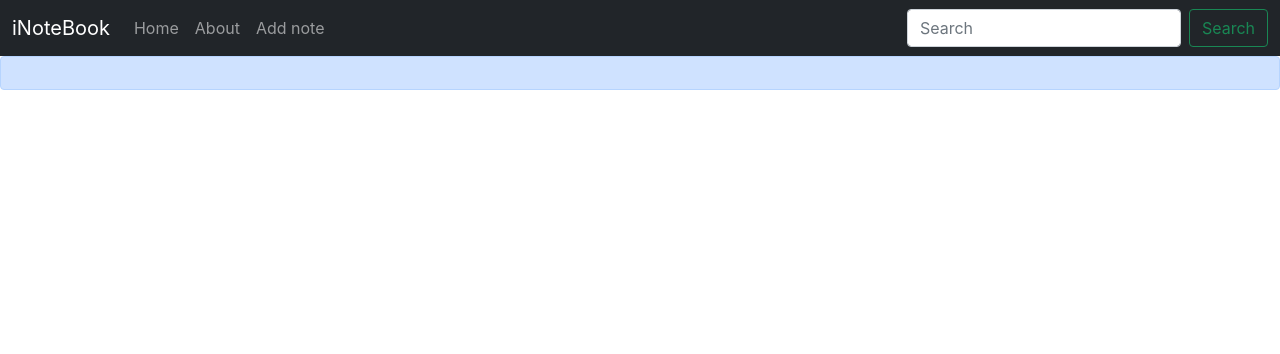
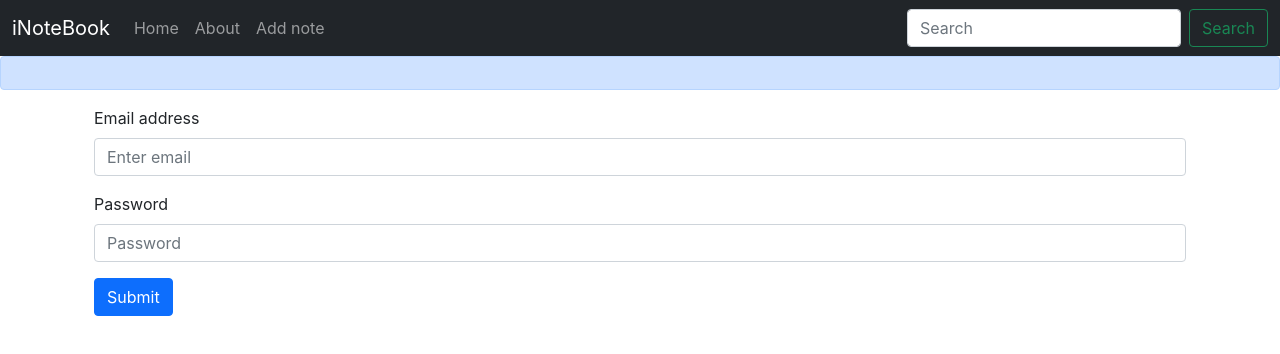
Before and after one commit to samantaavijit/i-note-book, a React (Create React App) app: page /login in a window 1280 px wide. Shown: the top 354 px of the page. Built offline with nearby package versions, Linux system fonts and the light colour scheme.

Commit message:
implement login

```diff
--- a/package.json
+++ b/package.json
@@ -14,6 +14,7 @@
     "react-dom": "^17.0.2",
     "react-router-dom": "^5.3.0",
     "react-scripts": "4.0.3",
+    "validator": "^13.6.0",
     "web-vitals": "^1.1.2"
   },
   "scripts": {
--- a/src/App.js
+++ b/src/App.js
@@ -6,6 +6,8 @@ import About from "./components/About";
 import NoteState from "./context/notes/NoteState";
 import AddNote from "./components/AddNote";
 import MyAlert from "./components/MyAlert";
+import Login from "./components/Login";
+import Signup from "./components/Signup";
 
 function App() {
   return (
@@ -23,7 +25,13 @@ function App() {
                 <About />
               </Route>
               <Route exact path="/createnote">
-                <AddNote/>
+                <AddNote />
+              </Route>
+              <Route exact path="/login">
+                <Login />
+              </Route>
+              <Route exact path="/signup">
+                <Signup />
               </Route>
             </Switch>
           </div>
--- /dev/null
+++ b/src/components/Login.jsx
@@ -0,0 +1,93 @@
+import React, { Component } from "react";
+import { Form, Button, Container } from "react-bootstrap";
+import { Redirect } from "react-router";
+import validator from "validator";
+
+export default class Login extends Component {
+  state = {
+    email: "",
+    password: "",
+  };
+  checkValidation = () => {
+    const email = this.state.email;
+    const password = this.state.password;
+    let isValid = true;
+
+    let emailErr = null;
+    let passwordErr = null;
+    if (!validator.isEmail(email)) {
+      isValid = false;
+      emailErr = "Enter valid Email";
+    }
+    if (password.length < 6) {
+      isValid = false;
+      passwordErr = "Enter valid password";
+    }
+    this.setState({ emailErr, passwordErr });
+    return isValid;
+  };
+  loginForn = (e) => {
+    e.preventDefault();
+    if (this.checkValidation()) {
+      this.login();
+    }
+  };
+  login = async () => {
+    const response = await fetch("http://localhost:5000/api/auth/login", {
+      method: "POST",
+      headers: {
+        "Content-Type": "application/json",
+      },
+      body: JSON.stringify(this.state),
+    });
+    if (response.ok) {
+      // SAVE the token and redirect to login page
+      const result = await response.json();
+        localStorage.setItem("token", result.authToken);
+        this.setState({email:null})
+    } else {
+      console.log(response);
+    }
+  };
+  render() {
+    if (localStorage.getItem("token")) {
+      return <Redirect to="/" />;
+    }
+    return (
+      <>
+        <Container>
+          <Form onSubmit={this.loginForn} id="login_form">
+            <Form.Group className="mb-3" controlId="email">
+              <Form.Label>Email address</Form.Label>
+              <Form.Control
+                type="email"
+                placeholder="Enter email"
+                required
+                onChange={(e) => this.setState({ email: e.target.value })}
+              />
+              <Form.Text className="text-danger">
+                {this.state.emailErr}
+              </Form.Text>
+            </Form.Group>
+
+            <Form.Group className="mb-3" controlId="password">
+              <Form.Label>Password</Form.Label>
+              <Form.Control
+                type="password"
+                placeholder="Password"
+                required
+                onChange={(e) => this.setState({ password: e.target.value })}
+              />
+              <Form.Text className="text-danger">
+                {this.state.passwordErr}
+              </Form.Text>
+            </Form.Group>
+            <Button variant="primary" type="submit">
+              Submit
+            </Button>
+          </Form>
+        </Container>
+      </>
+    );
+  }
+}
--- a/src/components/Notes.jsx
+++ b/src/components/Notes.jsx
@@ -133,6 +133,7 @@ export default class Notes extends Component {
         </Modal>
         <div className="row">
           <h2 className="text-center">Your Notes</h2>
+          {notes.length === 0 && "No notes to display"}
           {notes.map((note) => {
             return (
               <NoteItem
--- a/src/context/notes/NoteState.jsx
+++ b/src/context/notes/NoteState.jsx
@@ -49,6 +49,7 @@ export default class NoteState extends Component {
     });
     this.setState({ notes });
   };
+
   // EDIT a Note
   editNote = async (id, data) => {
     const response = await fetch(`${this.host}/api/notes/updatenote/${id}`, {
@@ -60,8 +61,8 @@ export default class NoteState extends Component {
       },
       body: JSON.stringify(data),
     });
-    const result = await response.json();
-    console.log(result);
+
+    if (response.ok) {
       data = JSON.parse(JSON.stringify(data));
       let newNotes = JSON.parse(JSON.stringify(this.state.notes));
 
@@ -75,6 +76,11 @@ export default class NoteState extends Component {
         }
       }
       this.setState({ notes: newNotes });
+      return await response.json();
+    } else {
+      console.log(response.statusText);
+      return response.statusText;
+    }
   };
   render() {
     const { notes } = this.state;
```
Also changed, not shown: 1 other file (tests, documents, lock files or other folders). Lines whose indentation alone changed are shown as unchanged.
